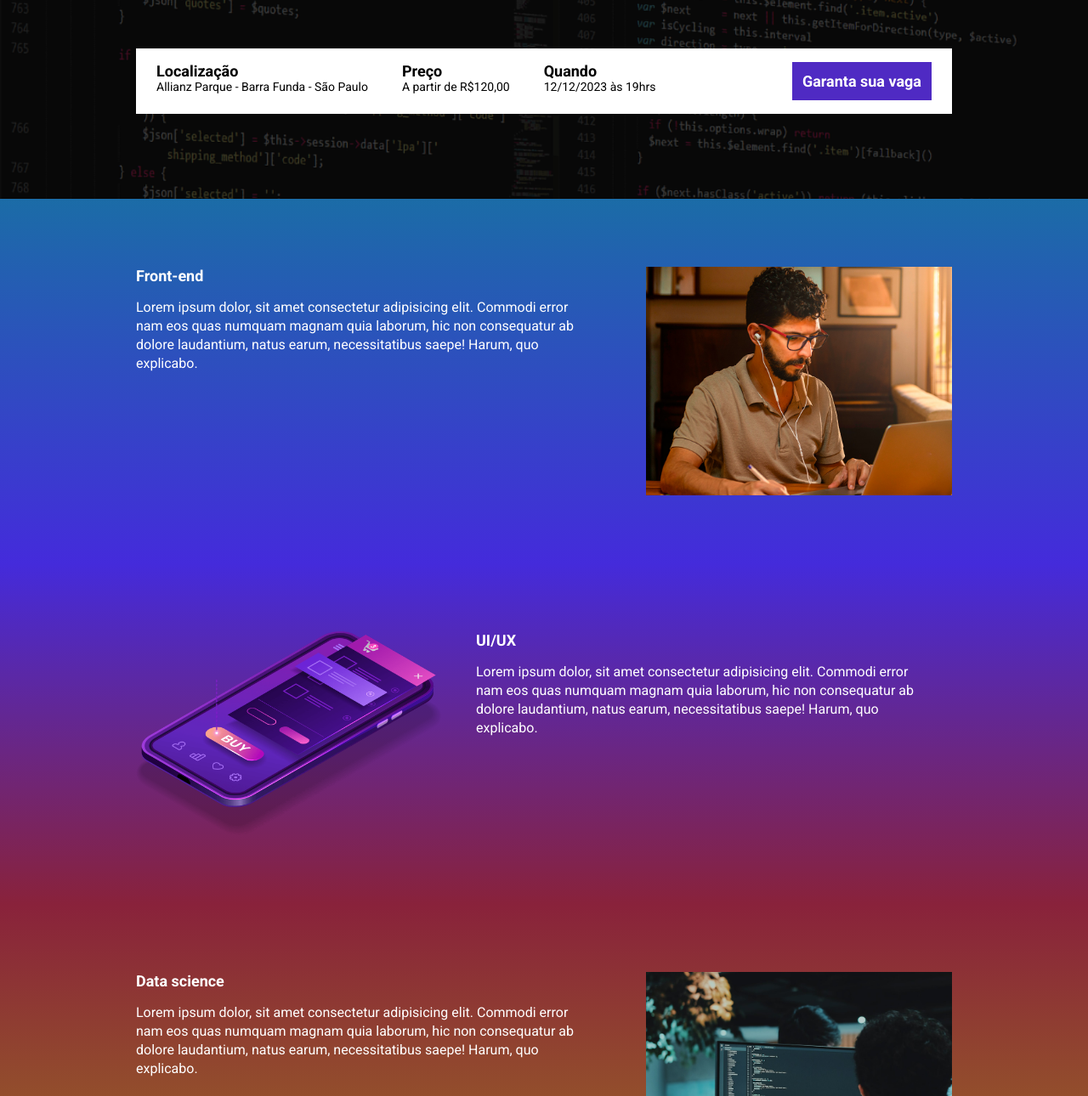
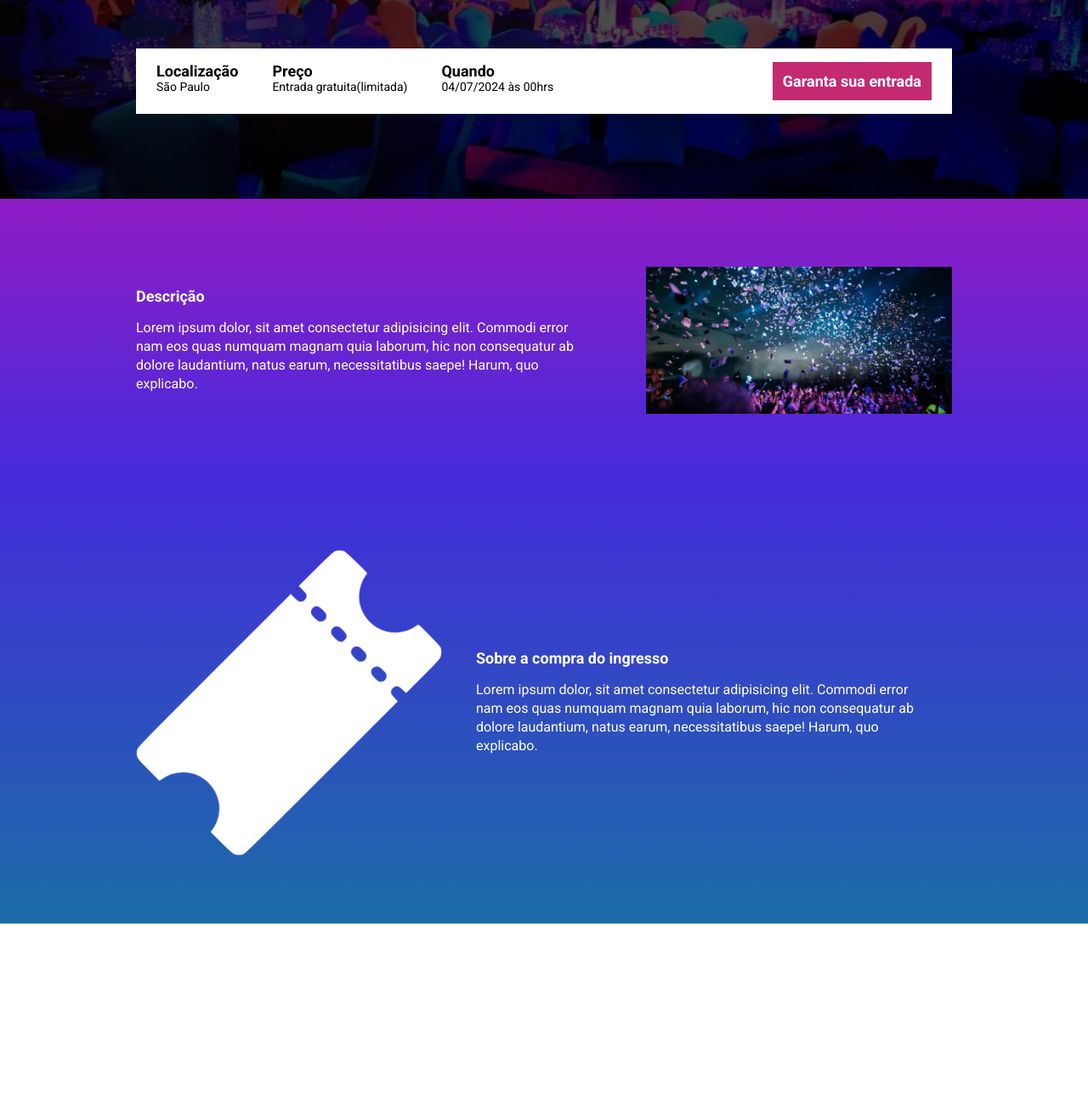
Before and after one commit to MarceloORJ/ebac_tech_talks, a website built with Parcel: page src/index.html in a window 1280 px wide. Shown: the part 327-1617 px from the top of the page at 85% size. After the commit the page ends 1414 px from the top, so only its background shows below. Built offline with nearby package versions, Linux system fonts and the light colour scheme.

Commit message:
first commit

```diff
--- a/src/index.html
+++ b/src/index.html
@@ -16,81 +16,55 @@
 <body>
     <header class="hero">
         <div class="container">
-            <img class="hero__logo" src="./images/ebac_logo.svg" alt="EBAC">
+            <img class="hero__logo" src="./images/evento.png" alt="data">
             <p class="hero__text">
-                O maior evento de tercnologia do Brasil começa em <br> <span id="contador"></span>
+                O maior evento do ano acontecerá em<br> <span id="contador"></span>
             </p>
             <div class="infos-bar">
                 <ul class="infos-bar__infos">
                     <li class="infos-bar__infos__item">
                         <b>Localização</b>
-                        Allianz Parque - Barra Funda - São Paulo
+                        São Paulo
                     </li>
                     <li class="infos-bar__infos__item">
                         <b>Preço</b>
-                        A partir de R$120,00
+                        Entrada gratuita(limitada)
                     </li>
                     <li class="infos-bar__infos__item">
                         <b>Quando</b>
-                        12/12/2023 às 19hrs
+                        04/07/2024 às 00hrs
                     </li>
                 </ul>
                 <a href="#" class="button button--primary">
-                    Garanta sua vaga
+                    Garanta sua entrada
                 </a>
             </div>
         </div>
     </header>
-    <section class="event event--frontend" >
-        <div class="container" data-aos="fade-right">
+    <section class="event event--descricao" >
+        <div class="container" data-aos="fade-down">
             <div class="event__details">
                 <h2 class="event__details__title">
-                    Front-end
+                    Descrição
                 </h2>
                 <p class="event__details__description">
                     Lorem ipsum dolor, sit amet consectetur adipisicing elit. Commodi error nam eos quas numquam magnam quia laborum, hic non consequatur ab dolore laudantium, natus earum, necessitatibus saepe! Harum, quo explicabo.
                 </p>
             </div>
-            <img class="event__image" src="./images/frontend.png" alt="Front-end">
+            <img class="event__image" src="./images/Evento-comemoracao.jpg" alt="festa">
         </div>
     </section>
-    <section class="event event--ui-ux event--image-left">
-        <div class="container"  data-aos="fade-left">
+    <section class="event event--ingresso event--image-left">
+        <div class="container"  data-aos="fade-up">
             <div class="event__details">
                 <h2 class="event__details__title">
-                    UI/UX
+                    Sobre a compra do ingresso
                 </h2>
                 <p class="event__details__description">
                     Lorem ipsum dolor, sit amet consectetur adipisicing elit. Commodi error nam eos quas numquam magnam quia laborum, hic non consequatur ab dolore laudantium, natus earum, necessitatibus saepe! Harum, quo explicabo.
                 </p>
             </div>
-            <img class="event__image" src="./images/ui-ux.png" alt="UI/UX">
-        </div>
-    </section>
-    <section class="event event--data-science">
-        <div class="container" data-aos="fade-right">
-            <div class="event__details">
-                <h2 class="event__details__title">
-                    Data science
-                </h2>
-                <p class="event__details__description">
-                    Lorem ipsum dolor, sit amet consectetur adipisicing elit. Commodi error nam eos quas numquam magnam quia laborum, hic non consequatur ab dolore laudantium, natus earum, necessitatibus saepe! Harum, quo explicabo.
-                </p>
-            </div>
-            <img class="event__image" src="./images/data.png" alt="Data-science">
-        </div>
-    </section>
-    <section class="event event--backend event--image-left">
-        <div class="container" data-aos="fade-left">
-            <div class="event__details">
-                <h2 class="event__details__title">
-                    Backend
-                </h2>
-                <p class="event__details__description">
-                    Lorem ipsum dolor, sit amet consectetur adipisicing elit. Commodi error nam eos quas numquam magnam quia laborum, hic non consequatur ab dolore laudantium, natus earum, necessitatibus saepe! Harum, quo explicabo.
-                </p>
-            </div>
-            <img class="event__image" src="./images/backend.png" alt="Back-end">
+            <img class="event__image" src="./images/ticket.png" alt="ingresso">
         </div>
     </section>
 
--- a/src/scripts/main.js
+++ b/src/scripts/main.js
@@ -1,6 +1,6 @@
 AOS.init();
 
-const dataDoEvento = new Date("Dec 12, 2023 19:00:00");
+const dataDoEvento = new Date("Jul 4, 2024 00:00:00");
 const timeStampDoEvento = dataDoEvento.getTime();
 
 const contaAsHoras = setInterval(function(){
--- a/src/styles/_event.scss
+++ b/src/styles/_event.scss
@@ -3,17 +3,11 @@
 .event{
     padding: 80px 0px;
 
-    &--frontend{
-        background-image: linear-gradient(180deg, variables.$blue1, variables.$blue2);
+    &--descricao{
+        background-image: linear-gradient(180deg, variables.$purple, variables.$blue2);
     }
-    &--ui-ux{
-        background-image: linear-gradient(180deg, variables.$blue2, variables.$pink);
-    }
-    &--data-science{
-        background-image: linear-gradient(180deg, variables.$pink, variables.$yellow);
-    }
-    &--backend{
-        background-image: linear-gradient(180deg, variables.$yellow, variables.$pink);
+    &--ingresso{
+        background-image: linear-gradient(180deg, variables.$blue2, variables.$blue1);
     }
 
     &--image-left{
@@ -25,10 +19,12 @@
     .container{
         display: flex;
         gap: 40px;
+        align-items: center;
     }
 
     &__image{
         max-width: 360px;
+        max-height: 360px;
     }
 
     &__details{
--- a/src/styles/_hero.scss
+++ b/src/styles/_hero.scss
@@ -4,7 +4,7 @@
     padding-top: 64px;
     padding-bottom: 100px;
 
-    background-image: url(../images/fundo.png);
+    background-image: url(../images/Evento-salao.jpg);
     background-repeat: no-repeat;
     background-size: cover;
     position: relative;
--- a/src/styles/_variables.scss
+++ b/src/styles/_variables.scss
@@ -4,7 +4,6 @@ $secondaryTextColor:#000;
 $blue1: #1B6ca7;
 $blue2: #442bdb;
 
-$pink: #89223b;
-$yellow:#9c791d;
+$purple: rgb(144, 28, 197);
 
-$purple: #4f2ac3;
+$pink: #c32a71;
--- a/src/styles/components/_buttons.scss
+++ b/src/styles/components/_buttons.scss
@@ -10,7 +10,7 @@
 
     &--primary{
         color: #fff;
-        background-color: variables.$purple;
+        background-color: variables.$pink;
     }
 
     @media(max-width:640px){
```
Also changed, not shown: src/images/Evento-comemoracao.jpg (added), src/images/Evento-salao.jpg (added), src/images/ebac_logo.svg (deleted), src/images/evento.png (added), src/images/ticket.png (added).
